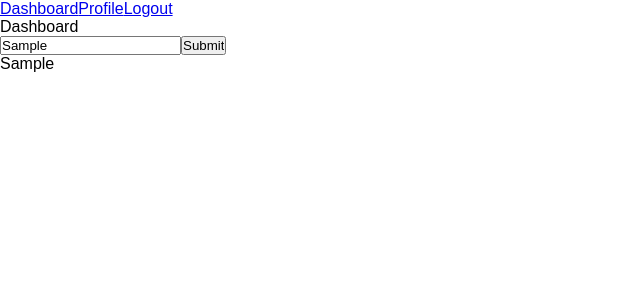
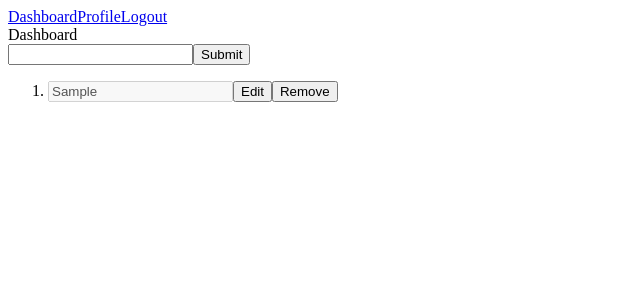
Before and after one commit to VincentReddy25/task-book, a React (Vite) app: page / in a window 1280 px wide. Both pictures are taken after typing "Sample" into the empty fields and a click on the input 203 px from the left and 45 px from the top of the page. Shown: the top 300 px of the page, without its empty margins (0-640 px from the left). Built offline with nearby package versions, Linux system fonts and the light colour scheme.

Commit message:
feat(dashboard): added edit and remove features

```diff
--- a/src/components/Dashboard.jsx
+++ b/src/components/Dashboard.jsx
@@ -1,35 +1,70 @@
-import { useState } from "react"
+import { useState } from "react";
 
 export default function Dashboard() {
-
-
-  const [taskData, setTaskData] = useState([])
+  const [taskData, setTaskData] = useState([]);
+  const [editIndex, setEditIndex] = useState(null);
+  const [editValue, setEditValue] = useState("");
 
   const addTask = (e) => {
-    event.preventDefault()
+    e.preventDefault();
 
-    let task = e.target.userInput
+    let task = e.target.userInput.value.trim();
 
-    setTaskData(prev => [...prev, task.value])
+    if (task) {
+      setTaskData((prev) => [...prev, task]);
+      e.target.userInput.value = "";
+    }
+  };
 
-  }
+  const removeTask = (indexToRemove) => {
+    setTaskData((prev) => prev.filter((_, index) => index !== indexToRemove));
+  };
 
+  const editTask = (task, index) => {
+    setEditIndex(index);
+    setEditValue(task);
+  };
+
+  const saveEdit = (e, index) => {
+    e.preventDefault();
+    const updated = [...taskData];
+    updated[index] = editValue;
+    setTaskData(updated);
+    setEditIndex(null);
+    setEditValue("");
+  };
 
   return (
     <>
       <div>Dashboard</div>
 
-      <form action="" onSubmit={addTask}>
+      <form onSubmit={addTask}>
         <input type="text" name="userInput" />
         <input type="submit" />
       </form>
 
-
-      <ul>
-        {taskData.map((key, index) => (
-          <li>{key}</li>
+      <ol>
+        {taskData.map((task, index) => (
+          <li key={index}>
+            {editIndex === index ? (
+              <form onSubmit={(e) => saveEdit(e, index)}>
+                <input
+                  type="text"
+                  value={editValue}
+                  onChange={(e) => setEditValue(e.target.value)}
+                />
+                <button type="submit">Save</button>
+              </form>
+            ) : (
+              <>
+                <input type="text" value={task} disabled />
+                <button onClick={() => editTask(task, index)}>Edit</button>
+                <button onClick={() => removeTask(index)}>Remove</button>
+              </>
+            )}
+          </li>
         ))}
-      </ul>
+      </ol>
     </>
-  )
+  );
 }
--- a/src/index.css
+++ b/src/index.css
@@ -1,7 +1,7 @@
-* {
+/* * {
     margin: 0;
     padding: 0;
     box-sizing: border-box;
 
     font-family: Arial, Helvetica, sans-serif;
-}
+} */
```
